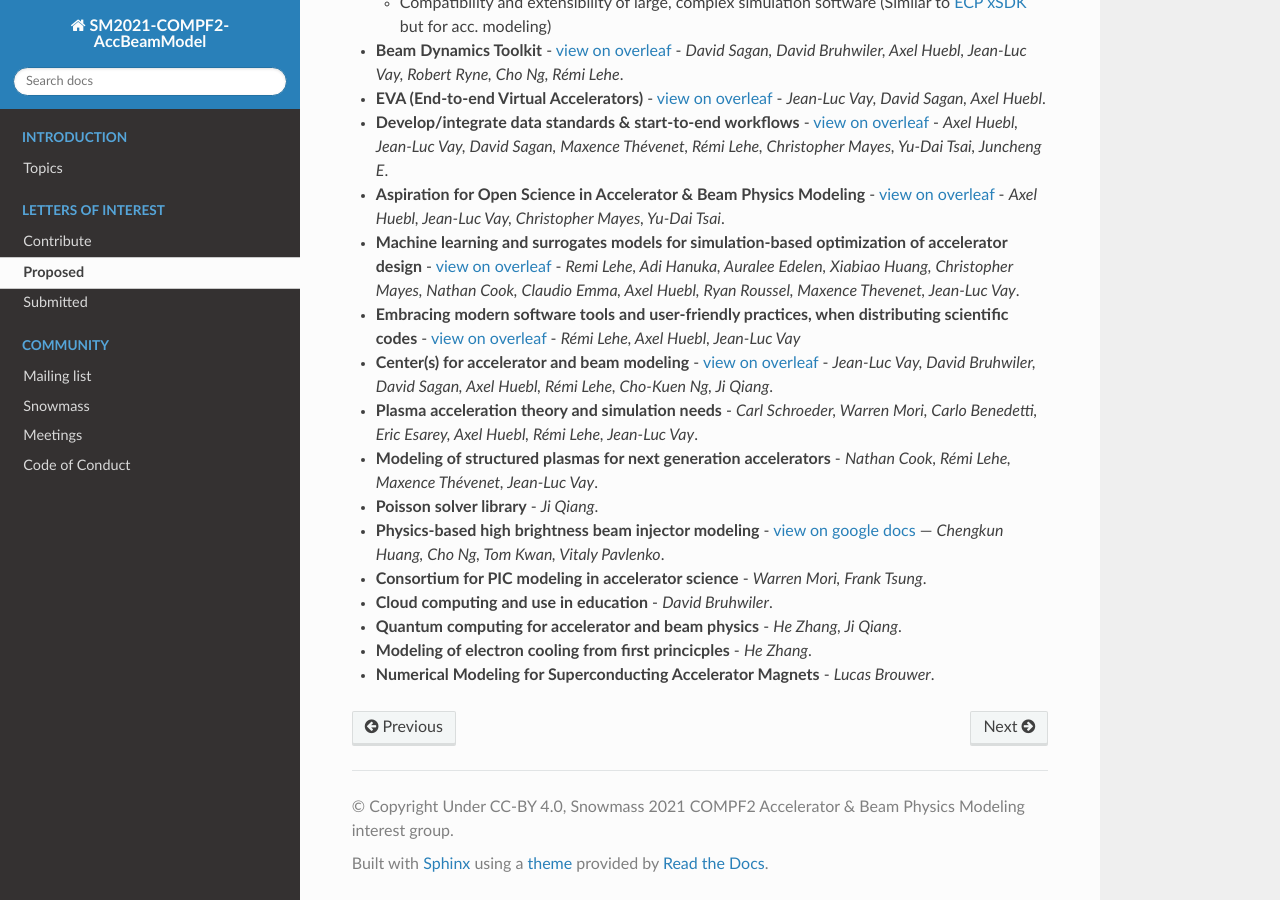
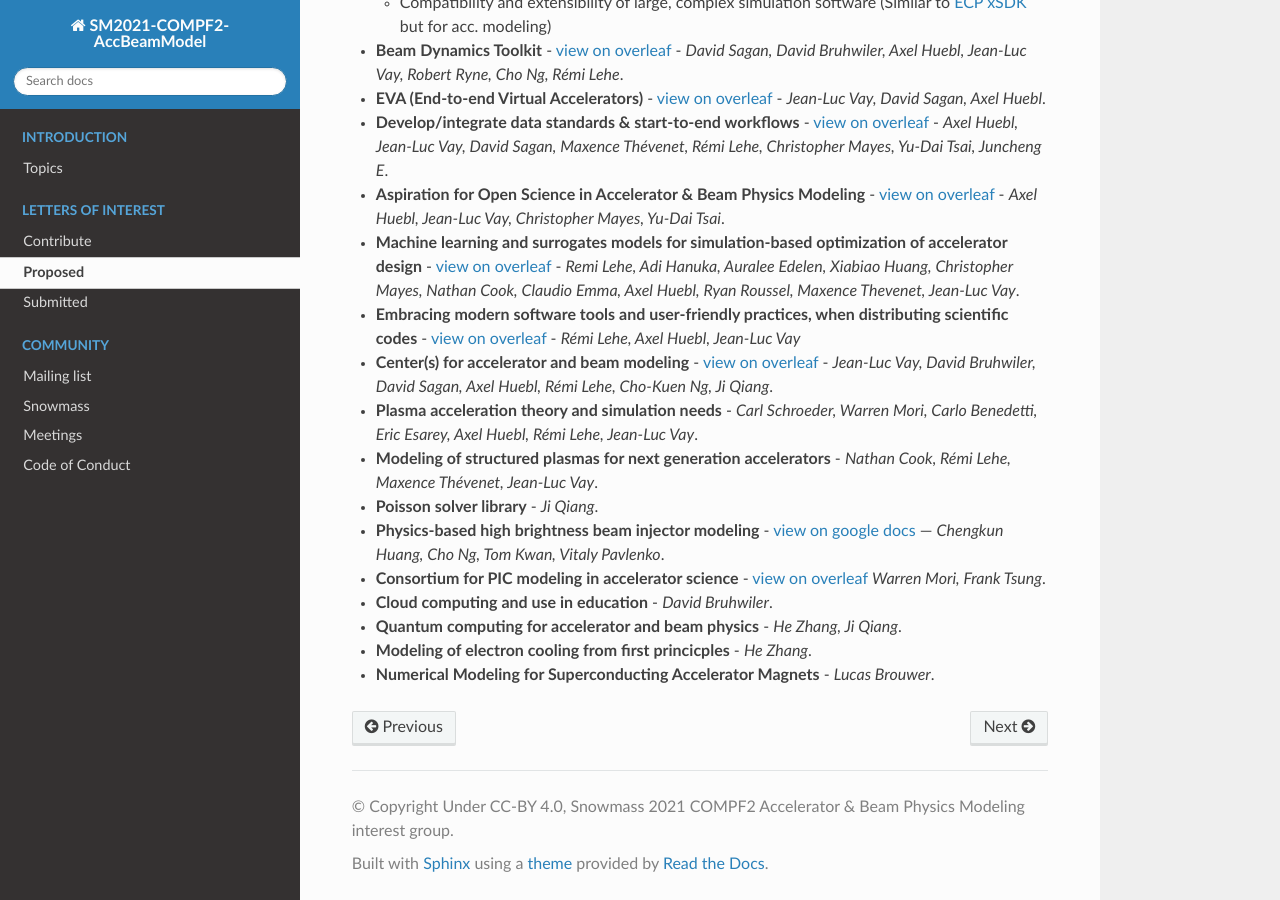
Before and after one commit to snowmass-compf2-accbeammodel/snowmass-compf2-accbeammodel.github.io, a Sphinx documentation site: the page built from docs/source/loi/proposed.rst, in a window 1280 px wide and 900 px high, scrolled down 529 px. Built offline with Sphinx 7.4.7 and the Read the Docs theme 2.0.0, drawn with Linux system fonts in a browser that asks for light colours.

Commit message:
Update proposed.rst (#11)
Added link to the Consortium LOI

```diff
--- a/docs/source/loi/proposed.rst
+++ b/docs/source/loi/proposed.rst
@@ -26,7 +26,7 @@ For all other LOIs, please contact the mailing list for feedback.
 - **Modeling of structured plasmas for next generation accelerators** - *Nathan Cook, Rémi Lehe, Maxence Thévenet, Jean-Luc Vay*.
 - **Poisson solver library** - *Ji Qiang*.
 - **Physics-based high brightness beam injector modeling** - `view on google docs <https://drive.google.com/file/d/1-kInumHtiyOh1t_dCKXSm4d_uaaUnsNY/view?usp=sharing>`_ — *Chengkun Huang, Cho Ng, Tom Kwan,  Vitaly Pavlenko*.
-- **Consortium for PIC modeling in accelerator science** - *Warren Mori, Frank Tsung*.
+- **Consortium for PIC modeling in accelerator science** - `view on overleaf <https://www.overleaf.com/1134197644cshkfgdhcxzv>`_ *Warren Mori, Frank Tsung*.
 - **Cloud computing and use in education** - *David Bruhwiler*.
 - **Quantum computing for accelerator and beam physics** - *He Zhang, Ji Qiang*.
 - **Modeling of electron cooling from first princicples** - *He Zhang*.
```
